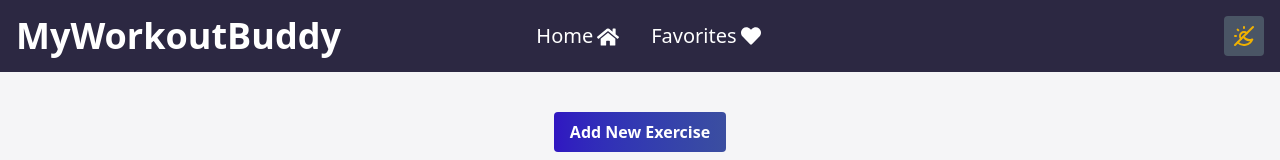
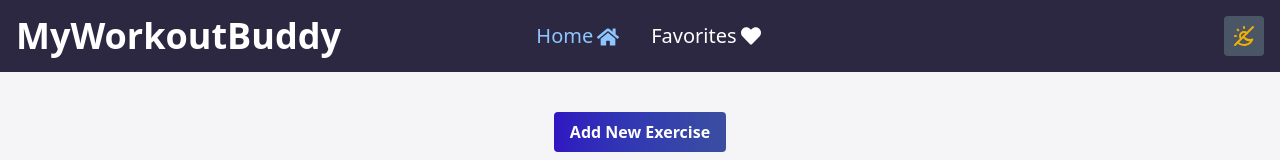
Before and after one commit to Kipitokisk/PWEB_Lab6, a React (Vite) app: page / in a window 1280 px wide. Shown: the top 160 px of the page. Built offline with nearby package versions, Linux system fonts and the light colour scheme.

Commit message:
Add BrowserRouter

```diff
--- a/package.json
+++ b/package.json
@@ -15,6 +15,7 @@
     "react-dom": "^19.0.0",
     "react-icons": "^5.5.0",
     "react-router": "^7.5.0",
+    "react-router-dom": "^7.5.3",
     "tailwindcss": "^4.1.3"
   },
   "devDependencies": {
--- a/src/App.jsx
+++ b/src/App.jsx
@@ -2,6 +2,7 @@ import React, { useState, useEffect } from "react";
 import Header from "./components/Header";
 import ExerciseList from "./components/ExerciseList";
 import AddExerciseForm from "./components/AddExerciseForm";
+import { Routes, Route, useNavigate } from "react-router-dom";
 
 function App() {
   const [theme, setTheme] = useState(localStorage.getItem("theme") || "light");
@@ -45,6 +46,8 @@ function App() {
     localStorage.setItem("exercises", JSON.stringify(exercises));
   }, [exercises]);
 
+  const navigate = useNavigate();
+
   const toggleTheme = () => {
     setTheme((prevTheme) => (prevTheme === "light" ? "dark" : "light"));
   };
@@ -77,10 +80,14 @@ function App() {
     <div className={`min-h-screen ${theme === "dark" ? "bg-gradient-to-b from-[#07031F] via-[#07031F] to-[#0F073D]" : "bg-[#f5f5f7]"}`}>
       <Header toggleTheme={toggleTheme} theme={theme} currentPage={currentPage} setCurrentPage={setCurrentPage} />
 
-      {currentPage === "home" ? (
+      <Routes>
+  <Route path="/" element={
     <>
       <div className="text-center py-6">
-            <button onClick={() => setCurrentPage("addExercise")} className={`mt-4 mx-auto ${theme === "dark" ? "bg-gradient-to-r from-[#3016c1] to-[#2b134f] hover:from-[#241097] hover:to-[#1e0e3d]" : "bg-gradient-to-r from-[#3016c1] to-[#3B4EA0] hover:from-[#250fa3] hover:to-[#2e3d88]"}  text-white font-bold py-2 px-4 rounded`}>
+        <button
+          onClick={() => navigate("/add")}
+          className={`mt-4 mx-auto ${theme === "dark" ? "bg-gradient-to-r from-[#3016c1] to-[#2b134f] hover:from-[#241097] hover:to-[#1e0e3d]" : "bg-gradient-to-r from-[#3016c1] to-[#3B4EA0] hover:from-[#250fa3] hover:to-[#2e3d88]"}  text-white font-bold py-2 px-4 rounded`}
+        >
           Add New Exercise
         </button>
       </div>
@@ -95,9 +102,13 @@ function App() {
         />
       </div>
     </>
-      ) : currentPage === "addExercise" ? (
+  } />
+
+  <Route path="/add" element={
     <AddExerciseForm addExercise={addExercise} />
-      ) : (
+  } />
+
+  <Route path="/favorites" element={
     <>
       <div className="text-center py-6">
         <h2 className={`text-3xl font-bold ${theme === "dark" ? "text-white" : "text-black"}`}>My Favorite Exercises</h2>
@@ -115,7 +126,7 @@ function App() {
           <div className="text-center py-12">
             <p className={`text-xl ${theme === "dark" ? "text-white" : "text-black"}`}>You haven't added any favorite exercises yet.</p>
             <button
-                  onClick={() => setCurrentPage("home")}
+              onClick={() => navigate("/")}
               className={`mt-4 ${theme === "dark" ? "bg-gradient-to-r from-[#3016c1] to-[#2b134f] hover:from-[#241097] hover:to-[#1e0e3d]" : "bg-gradient-to-r from-[#3016c1] to-[#3B4EA0] hover:from-[#250fa3] hover:to-[#2e3d88]"} text-white font-bold py-2 px-4 rounded`}
             >
               Browse Exercises
@@ -124,7 +135,8 @@ function App() {
         )}
       </div>
     </>
-      )}
+  } />
+</Routes>
     </div>
   );
 }
--- a/src/components/Header.jsx
+++ b/src/components/Header.jsx
@@ -1,32 +1,36 @@
 import React from "react";
+import { Link, useLocation } from "react-router-dom";
 import { TbSunMoon } from "react-icons/tb";
-import { FaHome } from "react-icons/fa";
-import { FaHeart } from "react-icons/fa";
+import { FaHome, FaHeart } from "react-icons/fa";
 
-function Header({ toggleTheme, theme, setCurrentPage }) {
+function Header({ toggleTheme, theme }) {
+  const location = useLocation();
+
   return (
     <header className="p-4 bg-[#2C2842] text-white flex justify-between items-center">
       <h1 className="text-4xl font-bold">MyWorkoutBuddy</h1>
+
       <nav className="space-x-4">
         <ul className="flex gap-8 text-xl pr-67">
           <li>
-            <button
-              onClick={() => setCurrentPage("home")}
-              className={`hover:text-blue-300 flex gap-1`}
+            <Link
+              to="/"
+              className={`hover:text-blue-300 flex gap-1 ${location.pathname === "/" ? "text-blue-300" : ""}`}
             >
               Home <FaHome className="mt-1" size={22} />
-            </button>
+            </Link>
           </li>
           <li>
-            <button
-              onClick={() => setCurrentPage("favorites")}
-              className={`hover:text-blue-300 flex gap-1`}
+            <Link
+              to="/favorites"
+              className={`hover:text-blue-300 flex gap-1 ${location.pathname === "/favorites" ? "text-blue-300" : ""}`}
             >
               Favorites <FaHeart className="mt-1" />
-            </button>
+            </Link>
           </li>
         </ul>
       </nav>
+
       <button onClick={toggleTheme} className="p-2 bg-gray-600 rounded">
         {theme === "light" ? (
           <TbSunMoon className="text-yellow-500" size={24} />
```
Also changed, not shown: 1 other file (tests, documents, lock files or other folders). Lines whose indentation alone changed are shown as unchanged.
